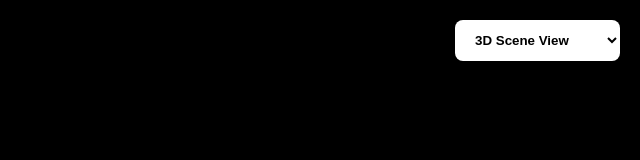
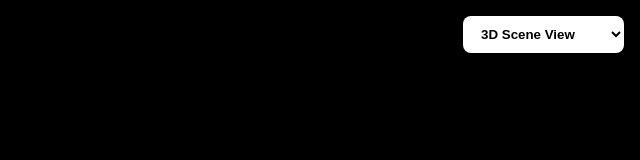
Before and after one commit to andrewsgparsons-source/parametric-shed, a plain HTML site: page docs/index.html in a window 1280 px wide. Shown: the whole page, without its empty margins (640-1280 px from the left). Drawn offline with Linux system fonts and the light colour scheme.

Commit message:
Refactor CSS for layout and sidebar management

```diff
--- a/docs/index.html
+++ b/docs/index.html
@@ -9,37 +9,37 @@
     :root { --primary:#007bff; --panel:#ffffff; --bg:#f0f2f5; }
 
     html, body {
-      width: 100%; height: 100%; margin: 0; overflow: hidden;
+      width: 100%; height: 100%; margin: 0;
       font-family: system-ui, -apple-system, Segoe UI, Roboto, sans-serif;
       background: #000;
     }
 
     /* 3D canvas (View: 3D scene) */
     #renderCanvas {
-      position: absolute; inset: 0; width: 100%; height: 100%;
-      display: none; outline: none; /* hidden by default; shown when view=3d */
+      position: fixed; inset: 0; width: 100vw; height: 100vh;
+      display: none; outline: none;
     }
 
     /* Top-right view selector (always visible) */
     #topbar {
-      position: absolute; top: 20px; right: 20px;
-      z-index: 100000; display: flex; gap: 8px; align-items: center;
+      position: fixed; top: 16px; right: 16px;
+      z-index: 2147483000; /* above any overlay */
+      display: flex; gap: 8px; align-items: center;
       pointer-events: auto;
     }
-    #topbar * { pointer-events: auto; }
     #viewSelect {
-      padding: 12px 16px; border-radius: 8px; cursor: pointer; border: none;
-      box-shadow: 0 4px 12px rgba(0,0,0,0.1); font-weight: bold; background: #fff;
+      padding: 10px 14px; border-radius: 8px; cursor: pointer; border: none;
+      box-shadow: 0 4px 12px rgba(0,0,0,0.2); font-weight: 600; background: #fff;
     }
 
     /* Generic “page” layout (Views: Base & Walls cutting lists) */
     .page {
-      position: absolute; inset: 0; width: 100%; height: 100%;
-      background: var(--bg); display: none; overflow-y: auto;
-      padding: 80px 40px; box-sizing: border-box; z-index: 20;
+      position: fixed; inset: 0; width: 100vw; height: 100vh;
+      background: var(--bg); display: none; overflow: auto;
+      padding: 80px 24px 24px; box-sizing: border-box; z-index: 1000;
     }
 
-    /* Shared cutting-list look & feel */
+    /* Shared cutting-list look & feel (mirrors Base layout) */
     .schedule-section { margin-bottom: 30px; }
     h2 { margin: 0 0 20px 0; text-align: center; }
     h4 {
@@ -62,22 +62,34 @@
       padding: 6px 10px; border: 1px solid #ddd; border-radius: 6px; background: #fff; cursor: pointer;
     }
 
-    /* Diagnostics overlay (optional) */
+    /* Diagnostics overlay (optional; default hidden) */
     #statusOverlay{
       position:fixed; top:10px; left:50%; transform:translateX(-50%);
-      z-index:100000; background:rgba(0,0,0,0.75); color:#fff;
+      z-index:2147483000; background:rgba(0,0,0,0.75); color:#fff;
       padding:8px 10px; border-radius:8px; font:12px/1.3 monospace;
       max-width:95vw; white-space:pre-wrap; pointer-events:none;
-      display:none; /* keep hidden unless used intentionally */
+      display:none;
     }
 
-    /* Kill any legacy sidebar if scripts/styles try to add it */
-    #ui-layer, #controls { display: none !important; visibility: hidden !important; }
+    /* Absolute CSS kill-switches for common sidebars/panels (both left and right) */
+    #ui-layer, #controls,
+    [id*="sidebar" i], [class*="sidebar" i],
+    [id*="panel" i],   [class*="panel" i],
+    [id*="inspector" i], [class*="inspector" i],
+    [id*="gui" i], [class*="gui" i],
+    .dg.ac /* dat.GUI */ {
+      display: none !important;
+      visibility: hidden !important;
+      width: 0 !important; max-width: 0 !important;
+      height: 0 !important; max-height: 0 !important;
+      position: fixed !important; right: -9999px !important; left: auto !important; overflow: hidden !important;
+      pointer-events: none !important; opacity: 0 !important;
+    }
 
     @media print {
       #topbar, #renderCanvas, #statusOverlay { display: none !important; }
       body, html { overflow: visible !important; height: auto !important; }
-      .page { padding: 0 10mm !important; box-shadow: none !important; background: #fff !important; display: block !important; }
+      .page { padding: 0 10mm !important; box-shadow: none !important; background: #fff !important; display: block !important; position: static !important; height: auto !important; }
       #bomToolbar { display: none !important; }
       .sticky-table thead th { top: 0; }
     }
@@ -86,6 +98,7 @@
 <body>
   <!-- View: 3D Scene -->
   <canvas id="renderCanvas" aria-hidden="true"></canvas>
+  <div id="statusOverlay">status...</div>
 
   <!-- View switcher -->
   <div id="topbar">
@@ -96,7 +109,7 @@
     </select>
   </div>
 
-  <!-- View: Base Cutting List (unchanged layout) -->
+  <!-- View: Base Cutting List -->
   <div id="bomPage" class="page" aria-hidden="true">
     <h2>Master Cutting & Assembly Schedule</h2>
 
@@ -157,10 +170,9 @@
     </div>
   </div>
 
-  <!-- View: Walls Cutting List (matches Base layout style) -->
+  <!-- View: Walls Cutting List (same look as Base) -->
   <div id="wallsBomPage" class="page" aria-hidden="true">
     <h2>Walls Cutting List</h2>
-
     <div class="schedule-section">
       <h4>Walls — Items</h4>
       <table class="sticky-table">
@@ -181,9 +193,9 @@
   <!-- App script (3D + calculators) -->
   <script type="module" src="src/index.js"></script>
 
-  <!-- Strict view controller: exactly ONE view shown at a time -->
+  <!-- Strict view controller + aggressive sidebar removal -->
   <script>
-    (function strictViewController() {
+    (function strictUI() {
       const canvas = document.getElementById('renderCanvas');
       const basePage = document.getElementById('bomPage');
       const wallsPage = document.getElementById('wallsBomPage');
@@ -194,7 +206,6 @@
         const isBase = view === 'base';
         const isWalls = view === 'walls';
 
-        // Toggle displays explicitly
         if (canvas) {
           canvas.style.display = is3d ? 'block' : 'none';
           canvas.setAttribute('aria-hidden', String(!is3d));
@@ -202,7 +213,6 @@
         if (basePage) {
           basePage.style.display = isBase ? 'block' : 'none';
           basePage.setAttribute('aria-hidden', String(!isBase));
-          // Ensure the page scroll starts at the top when shown
           if (isBase) basePage.scrollTop = 0;
         }
         if (wallsPage) {
@@ -210,24 +220,73 @@
           wallsPage.setAttribute('aria-hidden', String(!isWalls));
           if (isWalls) wallsPage.scrollTop = 0;
         }
+        purgeSidebars();
+      }
 
-        // Absolute kill switch for any legacy UI that might be injected
-        const overlay = document.getElementById('ui-layer');
-        const controls = document.getElementById('controls');
-        if (overlay) overlay.remove();
-        if (controls) controls.remove();
+      // Aggressive removal of any sidebar/panel injected by other scripts
+      function purgeSidebars(root = document) {
+        const suspects = [
+          '#ui-layer', '#controls',
+          '[id*="sidebar" i]', '[class*="sidebar" i]',
+          '[id*="panel" i]',   '[class*="panel" i]',
+          '[id*="inspector" i]', '[class*="inspector" i]',
+          '[id*="gui" i]', '[class*="gui" i]',
+          '.dg.ac' // dat.GUI default
+        ];
+        try {
+          root.querySelectorAll(suspects.join(',')).forEach(el => {
+            try { el.remove(); } catch { /* ignore */ }
+          });
+        } catch { /* ignore */ }
+
+        // Heuristic: remove any fixed/absolute element hugging the right edge > 200px wide
+        try {
+          const all = Array.from(root.querySelectorAll('body *'));
+          for (const el of all) {
+            const st = getComputedStyle(el);
+            if (!st || (st.display === 'none')) continue;
+            const pos = st.position;
+            if (pos !== 'fixed' && pos !== 'absolute') continue;
+
+            const rect = el.getBoundingClientRect();
+            if (!rect || rect.width === 0 || rect.height === 0) continue;
+
+            const nearRight = (window.innerWidth - rect.right) <= 2; // glued to right edge
+            const bigEnough = rect.width >= 200 && rect.height >= 100;
+            const zHigh = parseInt(st.zIndex || '0', 10) >= 1000;
+
+            if (nearRight && bigEnough && zHigh) {
+              // Do not remove our own topbar
+              if (el.id === 'topbar' || el.contains(document.getElementById('topbar'))) continue;
+              try { el.remove(); } catch { /* ignore */ }
+            }
+          }
+        } catch { /* ignore */ }
       }
+
+      // Observe DOM for late-injected sidebars/panels
+      const mo = new MutationObserver(muts => {
+        for (const m of muts) {
+          if (m.addedNodes && m.addedNodes.length) purgeSidebars(document);
+        }
+      });
+      mo.observe(document.documentElement, { childList: true, subtree: true });
 
       // Hook up selector
       if (sel) {
-        sel.addEventListener('change', (e) => {
-          const v = e.target.value;
-          showOnly(v);
-        });
+        sel.addEventListener('change', e => showOnly(e.target.value));
       }
 
       // Initial state (force 3D only)
       showOnly(sel ? sel.value : '3d');
+
+      // Ensure canvas always sits behind pages but fills screen
+      window.addEventListener('resize', () => {
+        if (canvas) {
+          canvas.style.width = '100vw';
+          canvas.style.height = '100vh';
+        }
+      });
     })();
   </script>
 </body>
```
